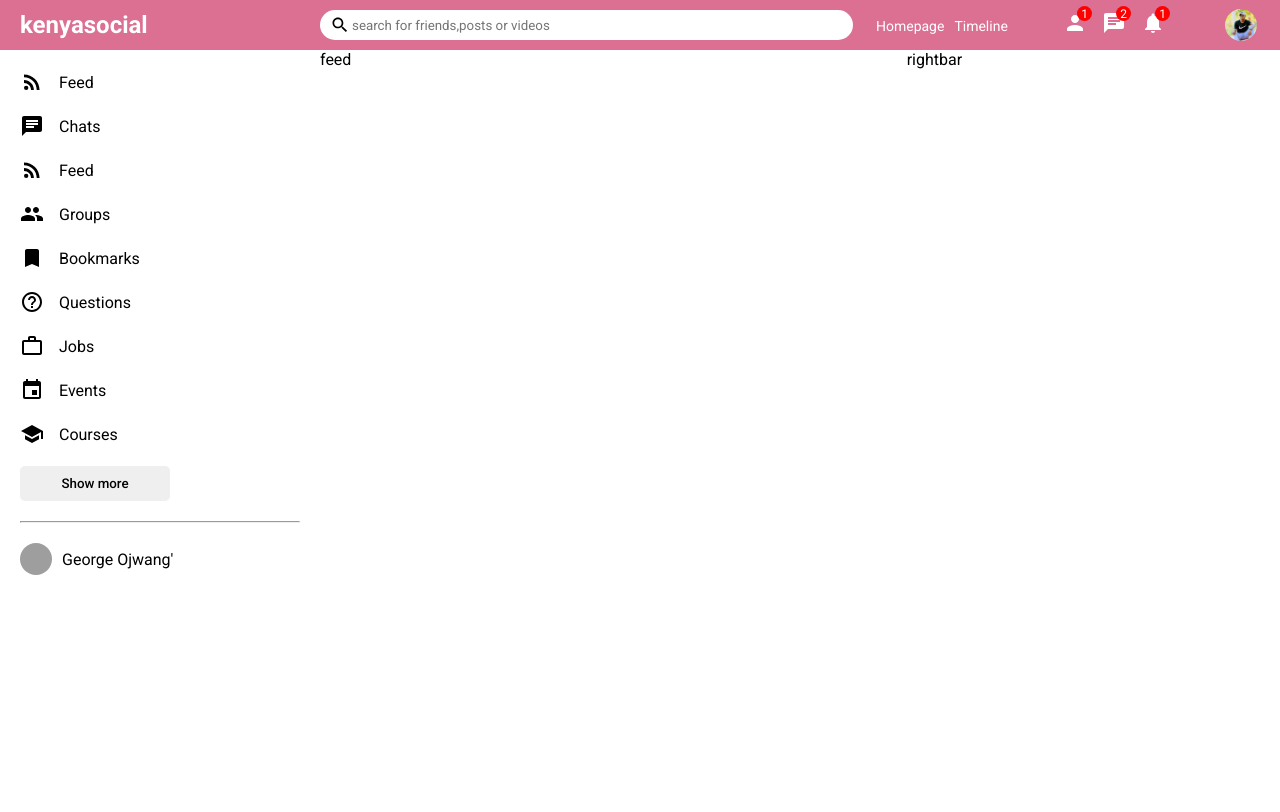
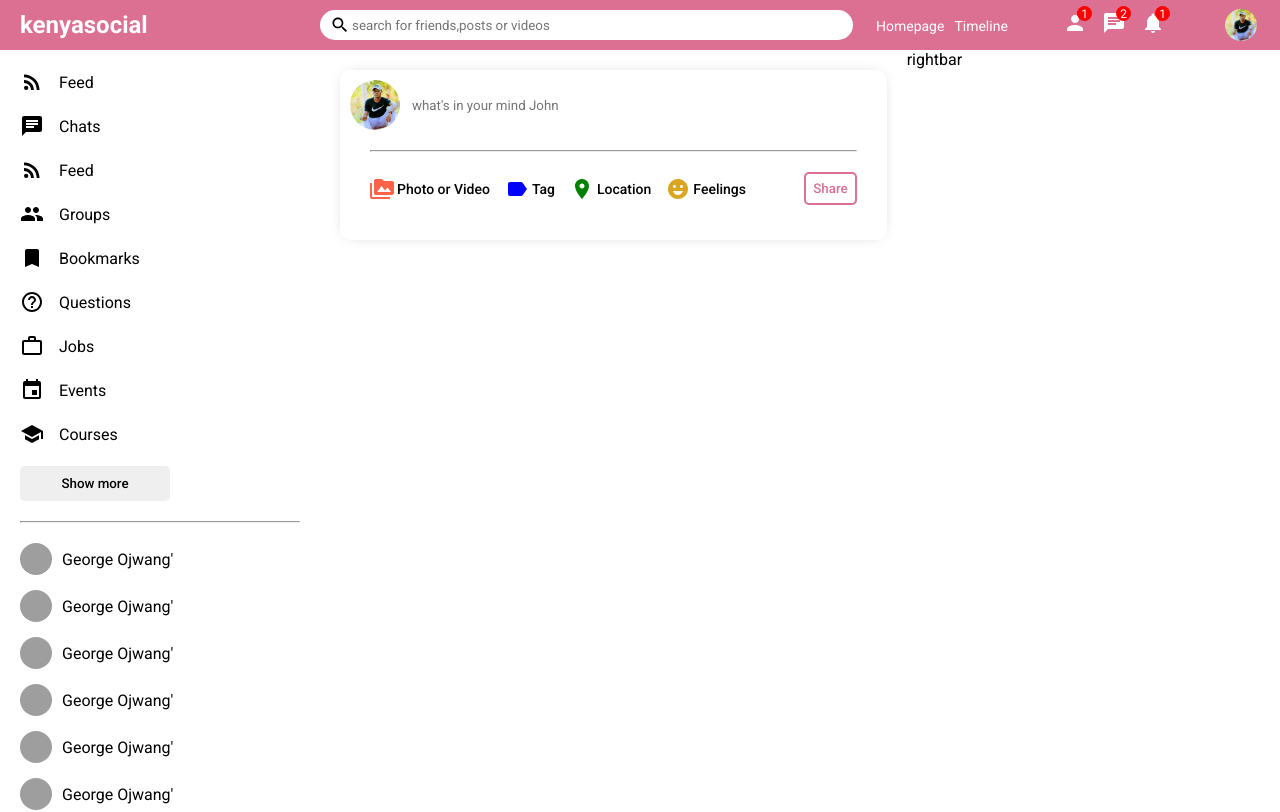
Before and after one commit to John-maura/React-socialmedia-app, a React (Create React App) app: page / in a window 1280 px wide. Shown: the top 812 px of the page. Built offline with nearby package versions, Linux system fonts and the light colour scheme; grey boxes are pictures that could not be loaded.

Commit message:
worked on sidebar then created share component and wrote codes on the share section. not forgetting its styling too

```diff
--- a/src/components/feed/Feed.jsx
+++ b/src/components/feed/Feed.jsx
@@ -1,8 +1,11 @@
 import "./feed.css"
+import Share from '../share/Share';
 const Feed = () =>{
     return(
         <div className="feed">
-            feed
+           <div className="feedWrapper">
+               <Share/>
+           </div>
         </div>
     )
 }
--- a/src/components/feed/feed.css
+++ b/src/components/feed/feed.css
@@ -1,3 +1,6 @@
 .feed {
   flex: 5.5;
 }
+.feedWrapper {
+  padding: 20px;
+}
--- /dev/null
+++ b/src/components/share/Share.jsx
@@ -0,0 +1,37 @@
+import './share.css'
+import {PermMedia, Label,Room,EmojiEmotions} from '@material-ui/icons';
+
+export default function Share() {
+    return (
+        <div className="share">
+            <div className="shareWrapper">
+                <div className="shareTop">
+                   <img className="shareProfileImg" src="/assets/person/1.jpg" alt="" />
+                    <input placeholder="what's in your mind John" className="shareInput" />
+                </div>
+                <hr className="shareHr"/>
+                <div className="shareBottom">
+                    <div className="shareOptions">
+                        <div className="shareOption">
+                            <PermMedia htmlColor="tomato" className="shareIcon"/>
+                            <span className="shareOptionText">Photo or Video</span>
+                        </div>
+                        <div className="shareOption">
+                            <Label htmlColor="blue" className="shareIcon"/>
+                            <span className="shareOptionText">Tag</span>
+                        </div>
+                        <div className="shareOption">
+                            <Room htmlColor="green" className="shareIcon"/>
+                            <span className="shareOptionText">Location</span>
+                        </div>
+                        <div className="shareOption">
+                            <EmojiEmotions htmlColor="goldenrod" className="shareIcon"/>
+                            <span className="shareOptionText">Feelings</span>
+                        </div>
+                    </div>
+                    <button className="shareButton">Share</button>
+                </div>
+            </div>
+        </div>
+    )
+}
--- /dev/null
+++ b/src/components/share/share.css
@@ -0,0 +1,68 @@
+.share {
+  width: 100%;
+  height: 170px;
+  border-radius: 10px;
+  -webkit-box-shadow: 0px 0px 16px -8px rgba(0, 0, 0, 0.68);
+  box-shadow: 0px 0px 16px -8px rgba(0, 0, 0, 0.37);
+}
+.shareWrapper {
+  padding: 10px;
+}
+.shareTop {
+  display: flex;
+  align-items: center;
+}
+.shareProfileImg {
+  width: 50px;
+  height: 50px;
+  border-radius: 50%;
+  object-fit: cover;
+  margin-right: 10px;
+}
+.shareInput {
+  border: none;
+  width: 80%;
+}
+.shareInput:focus {
+  outline: none;
+}
+.shareHr {
+  margin: 20px;
+}
+.shareBottom {
+  display: flex;
+  align-items: center;
+  justify-content: space-between;
+}
+.shareOptions {
+  display: flex;
+  margin-left: 20px;
+}
+.shareOption {
+  display: flex;
+  align-items: center;
+  margin-right: 15px;
+  cursor: pointer;
+}
+.shareIcon {
+  font-size: 18px;
+  margin-right: 3px;
+}
+.shareOptionText {
+  font-size: 14px;
+  font-weight: 500;
+}
+.shareButton {
+  border: 2px solid palevioletred;
+  padding: 7px;
+  border-radius: 5px;
+  background: none;
+  font-weight: 500;
+  margin-right: 20px;
+  cursor: pointer;
+  color: palevioletred;
+}
+.shareButton:hover {
+  color: white;
+  background: palevioletred;
+}
--- a/src/components/sidebar/Sidebar.jsx
+++ b/src/components/sidebar/Sidebar.jsx
@@ -49,6 +49,42 @@
                         <img className = "sidebarFriendImg" src="/assets/person/2.jpg" alt=""/>
                         <span className="sidebarFriendName">George Ojwang'</span>
                     </li>
+                    <li className="sidebarFriend">
+                        <img className = "sidebarFriendImg" src="/assets/person/2.jpg" alt=""/>
+                        <span className="sidebarFriendName">George Ojwang'</span>
+                    </li>
+                    <li className="sidebarFriend">
+                        <img className = "sidebarFriendImg" src="/assets/person/2.jpg" alt=""/>
+                        <span className="sidebarFriendName">George Ojwang'</span>
+                    </li>
+                    <li className="sidebarFriend">
+                        <img className = "sidebarFriendImg" src="/assets/person/2.jpg" alt=""/>
+                        <span className="sidebarFriendName">George Ojwang'</span>
+                    </li>
+                    <li className="sidebarFriend">
+                        <img className = "sidebarFriendImg" src="/assets/person/2.jpg" alt=""/>
+                        <span className="sidebarFriendName">George Ojwang'</span>
+                    </li>
+                    <li className="sidebarFriend">
+                        <img className = "sidebarFriendImg" src="/assets/person/2.jpg" alt=""/>
+                        <span className="sidebarFriendName">George Ojwang'</span>
+                    </li>
+                    <li className="sidebarFriend">
+                        <img className = "sidebarFriendImg" src="/assets/person/2.jpg" alt=""/>
+                        <span className="sidebarFriendName">George Ojwang'</span>
+                    </li>
+                    <li className="sidebarFriend">
+                        <img className = "sidebarFriendImg" src="/assets/person/2.jpg" alt=""/>
+                        <span className="sidebarFriendName">George Ojwang'</span>
+                    </li>
+                    <li className="sidebarFriend">
+                        <img className = "sidebarFriendImg" src="/assets/person/2.jpg" alt=""/>
+                        <span className="sidebarFriendName">George Ojwang'</span>
+                    </li>
+                    <li className="sidebarFriend">
+                        <img className = "sidebarFriendImg" src="/assets/person/2.jpg" alt=""/>
+                        <span className="sidebarFriendName">George Ojwang'</span>
+                    </li>
                 </ul>
             </div>
         </div>
--- a/src/components/sidebar/sidebar.css
+++ b/src/components/sidebar/sidebar.css
@@ -1,6 +1,16 @@
 .sidebar {
   flex: 3;
   height: calc(100vh-50px);
+  overflow-y: scroll;
+}
+::-webkit-scrollbar {
+  width: 5px;
+}
+::-webkit-scrollbar-track {
+  background-color: #f1f1f1;
+}
+::-webkit-scrollbar-thumb {
+  background-color: palevioletred;
 }
 .sidebarWrapper {
   padding: 20px;
```
